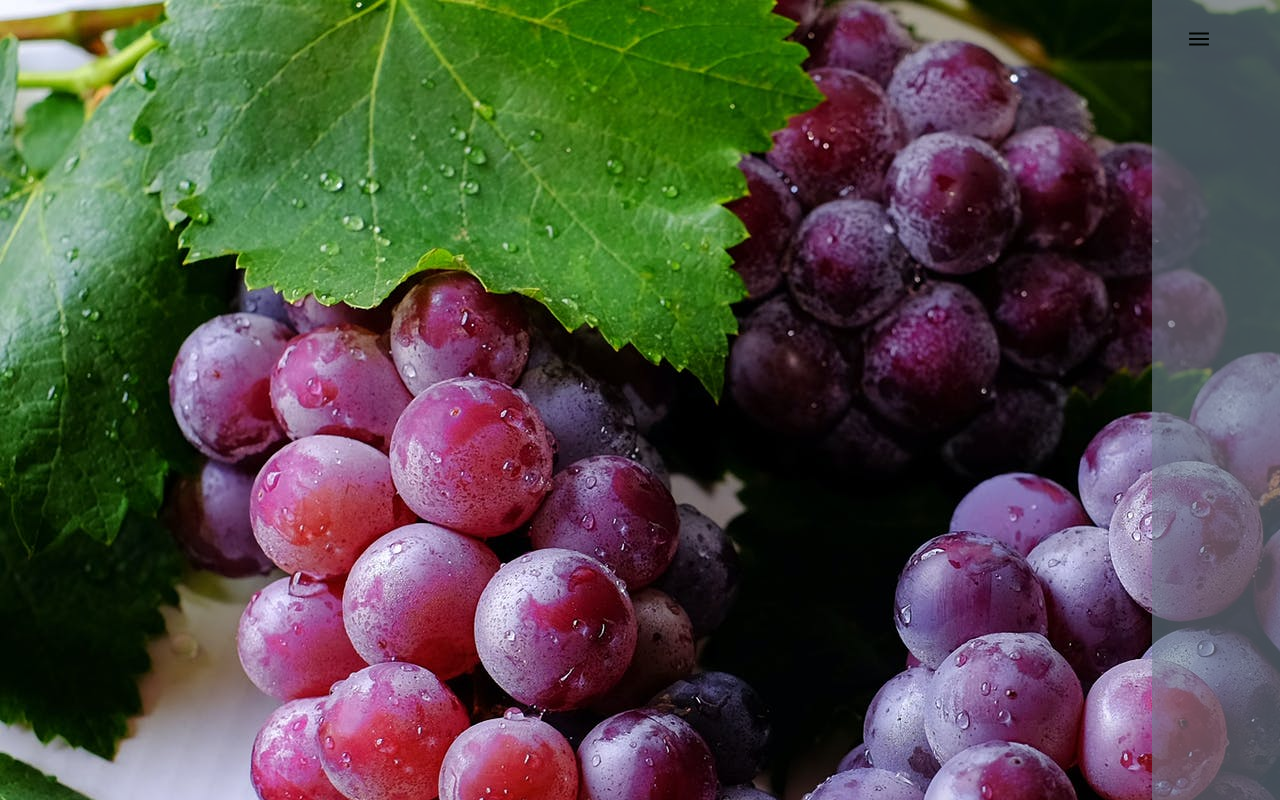
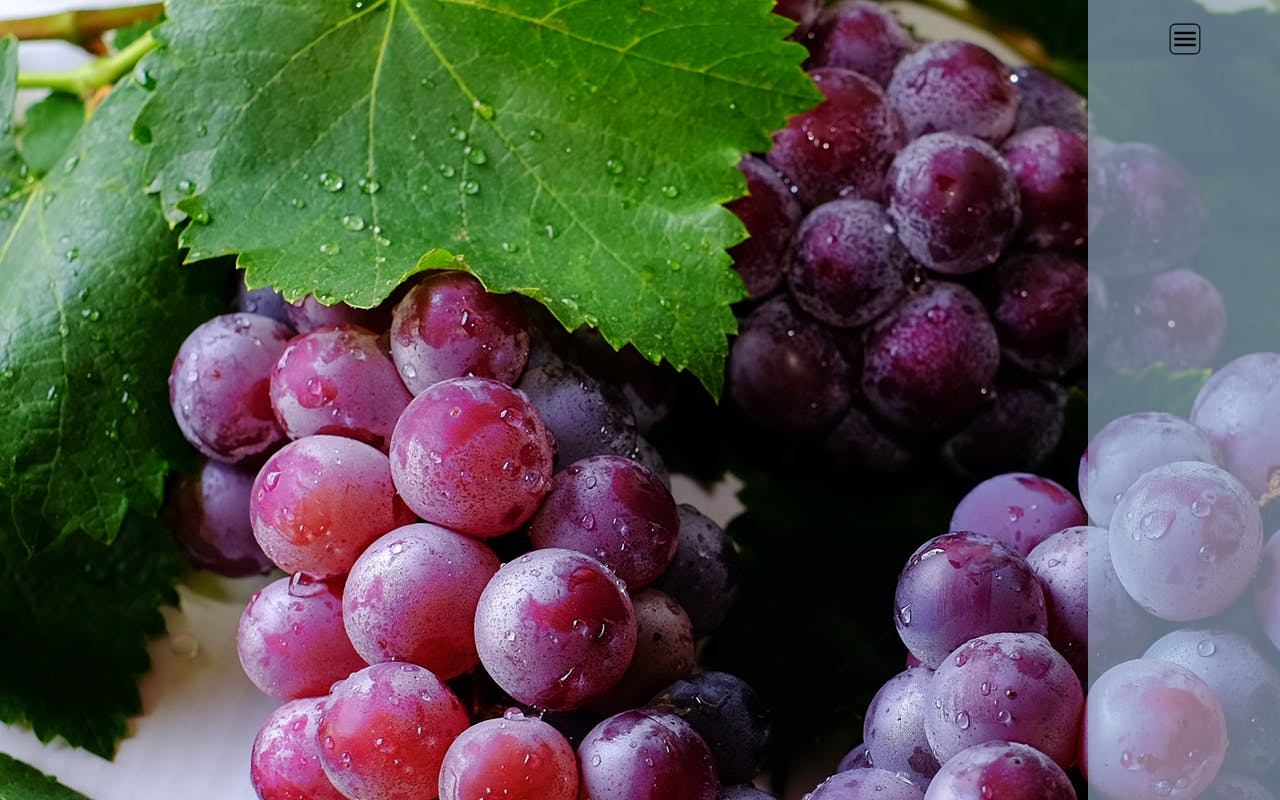
Before and after one commit to chri-ss/chri-ss-mobile-menu, a website built with webpack: page dist/index.html in a window 1280 px wide. Built offline with nearby package versions, Linux system fonts and the light colour scheme.

Commit message:
Hide/show images

```diff
--- a/src/makeMenu.js
+++ b/src/makeMenu.js
@@ -8,9 +8,6 @@ import menu from './images/menu_black_24dp.svg';
 const makeMenu = () => {
   const body = document.querySelector('body');
   const title = document.createElement('div');
-  const titleText = document.createElement('div');
-  titleText.textContent = 'A nice menu';
-  titleText.classList.add('title-text', 'hidden');
   const menuIcon = new Image();
   menuIcon.src = menu;
 
@@ -20,7 +17,6 @@ const makeMenu = () => {
   menuIcon.classList.add('menu-link');
 
   title.appendChild(menuLink);
-  title.appendChild(titleText);
   title.classList.add('title');
   const nav = document.createElement('ul');
   nav.appendChild(title);
@@ -53,19 +49,15 @@ const makeMenu = () => {
   nav.addEventListener('click', (e) => {
     if (e.target.classList[0] === 'menu-link') {
       const tabs = Array.from(document.querySelectorAll('.tab'));
-      const tabImages = Array.from(document.querySelectorAll('.tab > *'));
-      tabs.forEach(tab => {
+      const tabImages = Array.from(document.querySelectorAll('.tab *'));
+      tabs.forEach((tab) => {
         tab.classList.toggle('wide');
       });
 
       tabImages.forEach((image) => {
         image.classList.toggle('wide');
       });
-
-      console.log(tabImages);
-
       nav.classList.toggle('thick');
-      titleText.classList.toggle('hidden');
     }
   });
 
--- a/src/style.css
+++ b/src/style.css
@@ -4,17 +4,19 @@ body {
   justify-content: flex-end;
   background-image: url("./images/pexels-photo-708777.jpeg");
   box-sizing: border-box;
+  transition: width 1s ease-in-out;
 }
 
 .nav {
   display: flex;
-  background-color: slategrey;
+  background-color: rgb(162, 190, 219);
   color: white;
   height: 100vh;
-  width: 10%;
+  width: 15%;
   flex-direction: column;
-  align-items: space-evenly;
+  align-items: center;
   opacity: 0.6;
+  transition: width 1s ease-in-out;
 }
 
 .tab {
@@ -22,7 +24,6 @@ body {
   justify-content: center;
   align-items: center;
   flex: 1;
-  width: 0;
 }
 
 .inner-link {
@@ -35,7 +36,7 @@ body {
   width: 100%;
   height: 100%;
   border: none;
-  transition: background-color 0.5s ease-in;
+  transition: width 1s ease-in;
 }
 
 .inner-link:hover {
@@ -47,16 +48,8 @@ body {
   opacity: 1;
 }
 
-a,
-a:hover,
-a:focus,
-a:active {
-  text-decoration: none;
-  color: inherit;
-}
-
 img {
-  opacity: 0;
+  width: 0;
   transform: scale(2);
 }
 
@@ -73,6 +66,8 @@ img {
   transform: scale(1.1);
   width: 100%;
   opacity: 1;
+  border: 1px solid black;
+  border-radius: 5px;
 }
 
 .wrapper {
@@ -86,7 +81,7 @@ img {
 }
 
 .thick {
-  width: 15%;
+  width: 30%;
 }
 
 .wide {
```
Also changed, not shown: dist/bundle.js.
